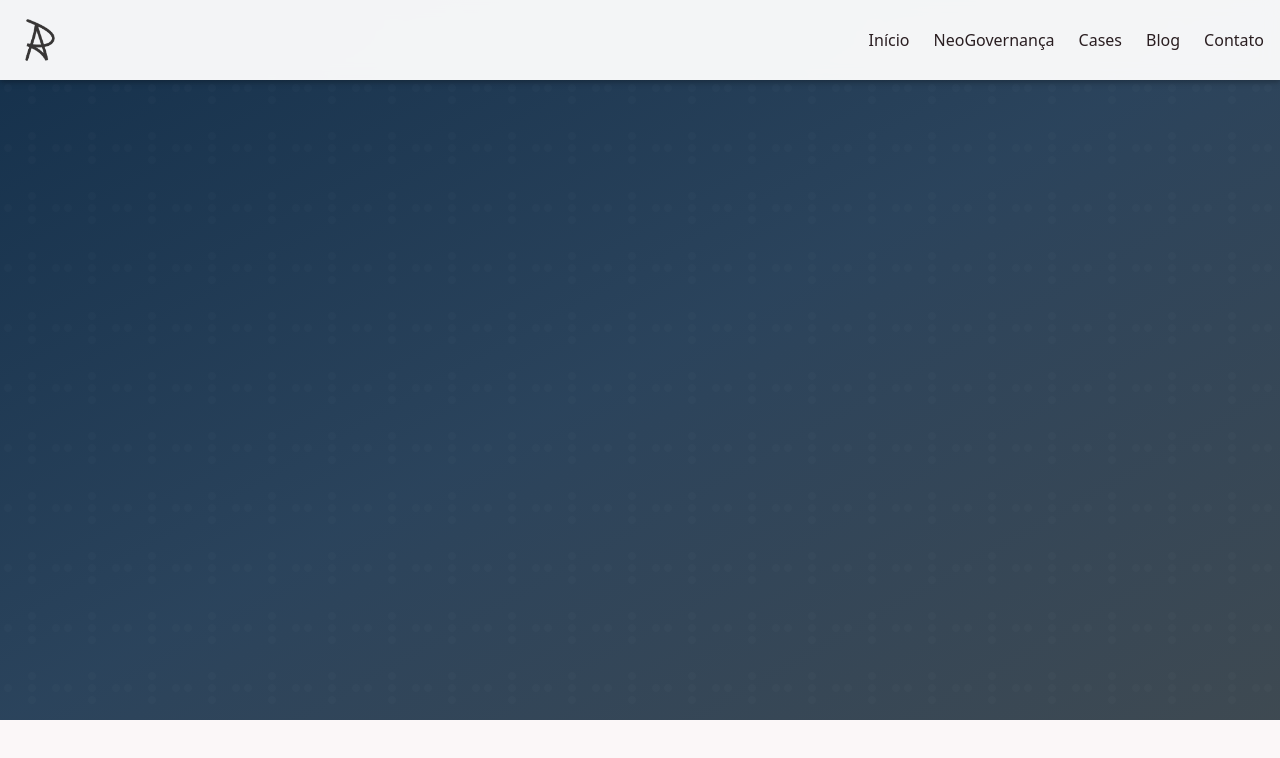
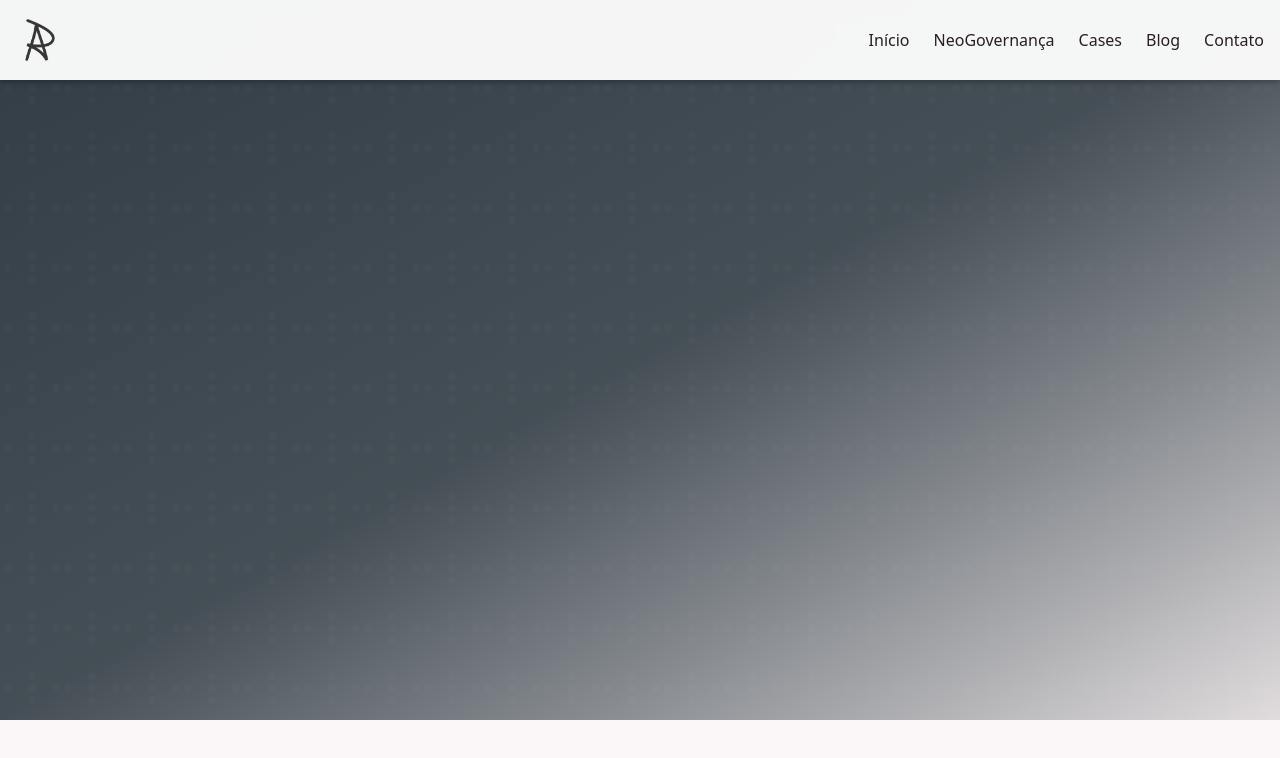
Before and after one commit to renatoprado18/apce-website, a Next.js app: page / in a window 1280 px wide. Shown: the top 758 px of the page. Built offline with nearby package versions, Linux system fonts and the light colour scheme.

Commit message:
feat: Aplicar paleta Opção 2 - Cinza Carvão + Verde Esmeralda

```diff
--- a/app/globals.css
+++ b/app/globals.css
@@ -44,7 +44,7 @@
   --radius-xl: calc(var(--radius) + 4px);
 }
 
-/* PALETA FINAL: EXECUTIVO PREMIUM - Azul Marinho + Dourado */
+/* PALETA FINAL: EXECUTIVO PREMIUM - Opção 2: Cinza Carvão + Verde Esmeralda */
 :root {
   --radius: 0.75rem;
   --background: oklch(0.98 0.005 0);
@@ -54,25 +54,25 @@
   --popover: oklch(1 0 0);
   --popover-foreground: oklch(0.25 0.02 0);
 
-  /* Azul Marinho como cor primária */
-  --primary: oklch(0.30 0.06 250); /* #1E3A5F - azul marinho */
+  /* Cinza Carvão como cor primária */
+  --primary: oklch(0.35 0.02 240); /* #2C3E50 - cinza carvão */
   --primary-foreground: oklch(0.98 0 0);
 
-  /* Cinza azulado como secundário */
-  --secondary: oklch(0.40 0.02 240); /* #4A5568 - cinza azulado */
-  --secondary-foreground: oklch(0.98 0 0);
+  /* Cinza claro como secundário */
+  --secondary: oklch(0.90 0.005 0); /* #E5E7EB - cinza claro */
+  --secondary-foreground: oklch(0.25 0.02 0);
 
   --muted: oklch(0.96 0.005 0);
   --muted-foreground: oklch(0.55 0.02 0);
 
-  /* Dourado como acento */
-  --accent: oklch(0.68 0.12 75); /* #C49A3C - dourado */
-  --accent-foreground: oklch(0.15 0.02 0);
+  /* Verde Esmeralda como acento */
+  --accent: oklch(0.65 0.15 160); /* #10B981 - verde esmeralda */
+  --accent-foreground: oklch(0.98 0 0);
 
   --destructive: oklch(0.577 0.245 27.325);
-  --border: oklch(0.92 0.005 250);
-  --input: oklch(0.92 0.005 250);
-  --ring: oklch(0.35 0.08 250);
+  --border: oklch(0.92 0.005 240);
+  --input: oklch(0.92 0.005 240);
+  --ring: oklch(0.65 0.15 160);
   --chart-1: oklch(0.646 0.222 41.116);
   --chart-2: oklch(0.6 0.118 184.704);
   --chart-3: oklch(0.398 0.07 227.392);
```
Also changed, not shown: 1 other file (tests, documents, lock files or other folders).
